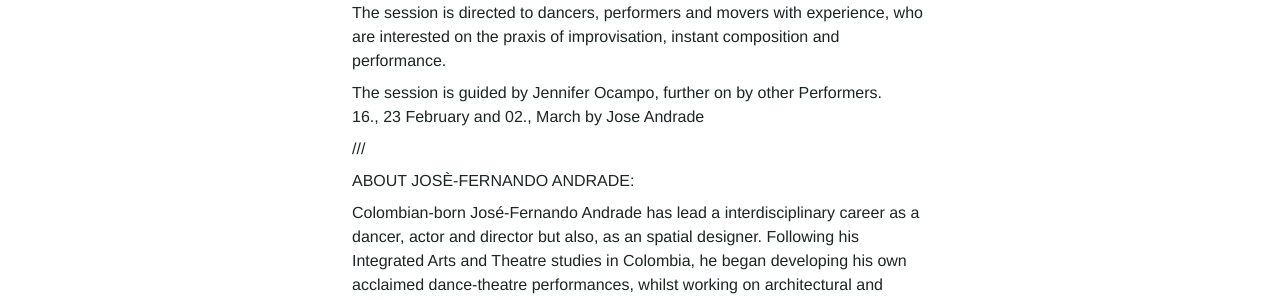
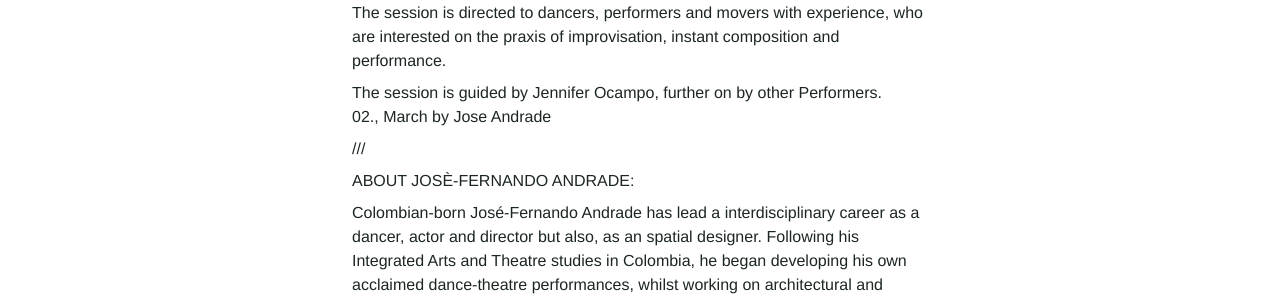
Before and after one commit to Kriesse/urbanraum, a Jekyll site: the page built from _classes/composition_into-performance.md, in a window 1280 px wide. Shown: the part 819-1119 px from the top of the page. Built offline with Jekyll 4.4.1, drawn with Linux system fonts in a browser that asks for light colours; nearby versions of some CDN libraries.

Commit message:
Update composition_into-performance.md

```diff
--- a/_classes/composition_into-performance.md
+++ b/_classes/composition_into-performance.md
@@ -31,7 +31,7 @@ description_en: |
   The session is directed to dancers, performers and movers with experience, who are interested on the praxis of improvisation, instant composition and performance.
 
   The session is guided by Jennifer Ocampo, further on by other Performers.
-  16., 23 February and 02., March by Jose Andrade
+  02., March by Jose Andrade
 
 
   ///
@@ -47,9 +47,6 @@ description_de: |
   The session is directed to dancers, performers and movers with experience, who are interested on the praxis of improvisation, instant composition and performance.
 
   The session is guided by Jennifer Ocampo, further on by other Performers.
-  This thursday 27. January is open to musicians too!
-
-  02., and 09., February by Jasminka Stenz
-  16., 23 February and 02., March by Jose Andrade
+  02., March by Jose Andrade
 
 ---
```
